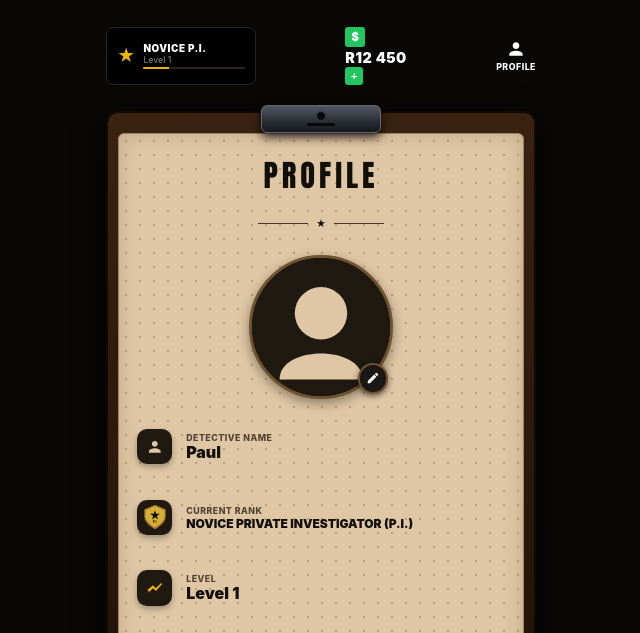
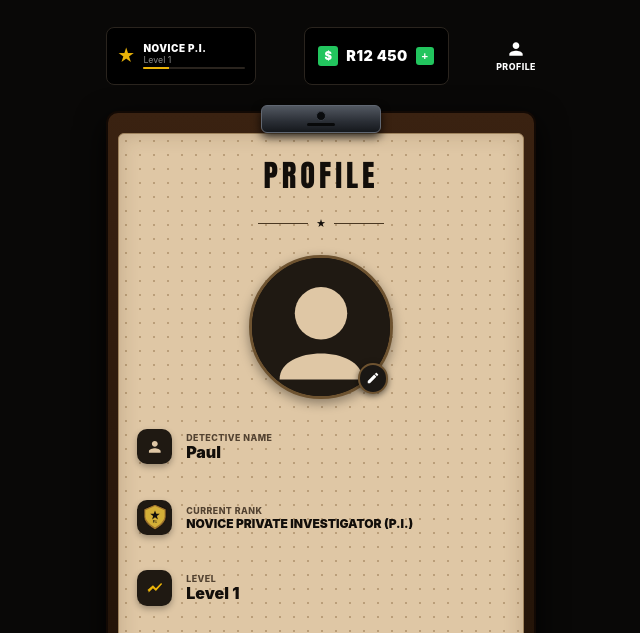
Before and after one commit to euduproassist/Gumshoe-Empire, a plain HTML site: page z.html in a window 1280 px wide. Shown: the top 633 px of the page, without its empty margins (319-959 px from the left). Drawn offline with Linux system fonts and the light colour scheme.

Commit message:
Update z.html

```diff
--- a/z.html
+++ b/z.html
@@ -109,6 +109,19 @@
             width: 25%;
             height: 100%;
             background: #eab308;
+        }
+
+        .cash-pill{
+           width:145px;
+           height:58px;
+           background:#000;
+           border:1px solid #2a241e;
+           border-radius:8px;
+           display:flex;
+           justify-content:center;
+           align-items:center;
+           gap:8px;
+           flex-shrink:0;
         }
 
         .cash-icon {
```
